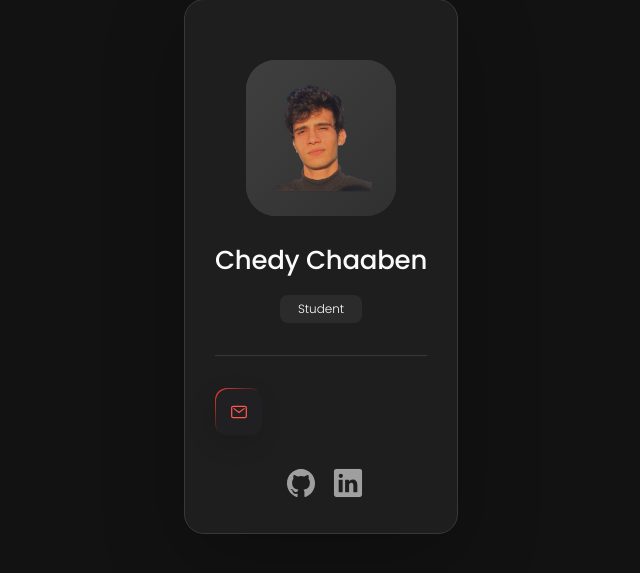
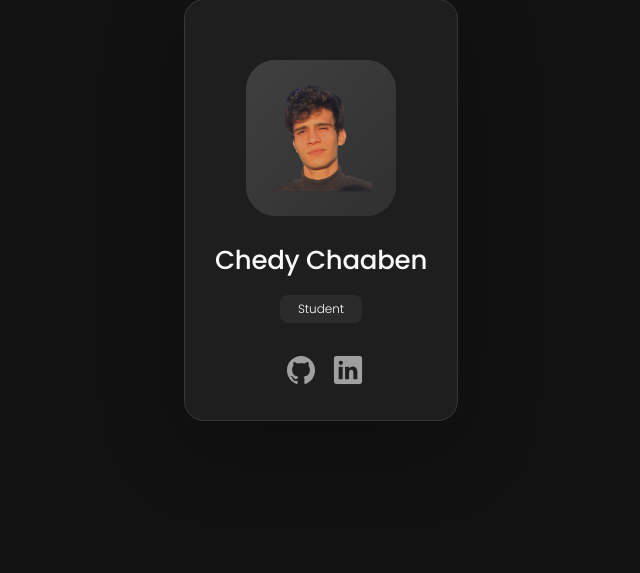
Before and after one commit to chedychaaben/portfolio-website, a Django app: page / in a window 1280 px wide. Shown: the part 61-634 px from the top of the page, without its empty margins (319-959 px from the left). Run offline with Django 3.2, Linux system fonts and the light colour scheme; data that the repository does not hold is empty.

Commit message:
Update homepage.html

```diff
--- a/templates/homepage.html
+++ b/templates/homepage.html
@@ -46,62 +46,6 @@
 
       <div class="separator"></div>
 
-      <ul class="contacts-list">
-
-        <li class="contact-item">
-
-          <div class="icon-box">
-            <ion-icon name="mail-outline"></ion-icon>
-          </div>
-
-        </li>
-        <!--
-        <li class="contact-item">
-
-          <div class="icon-box">
-            <ion-icon name="phone-portrait-outline"></ion-icon>
-          </div>
-
-          <div class="contact-info">
-            <p class="contact-title">Phone</p>
-
-            <a class="contact-link" href="tel:+00000000000">Private</a>
-          </div>
-
-        </li>
-
-        <li class="contact-item">
-
-          <div class="icon-box">
-            <ion-icon name="calendar-outline"></ion-icon>
-          </div>
-
-          <div class="contact-info">
-            <p class="contact-title">Birthday</p>
-
-            <time datetime="Private">Private</time>
-          </div>
-
-        </li>
-
-        <li class="contact-item">
-
-          <div class="icon-box">
-            <ion-icon name="location-outline"></ion-icon>
-          </div>
-
-          <div class="contact-info">
-            <p class="contact-title">Location</p>
-
-            <address>Private</address>
-          </div>
-
-        </li>
-        -->
-      </ul>
-
-      <div class="separator"></div>
-
       <ul class="social-list">
 
         <li class="social-item">
```
